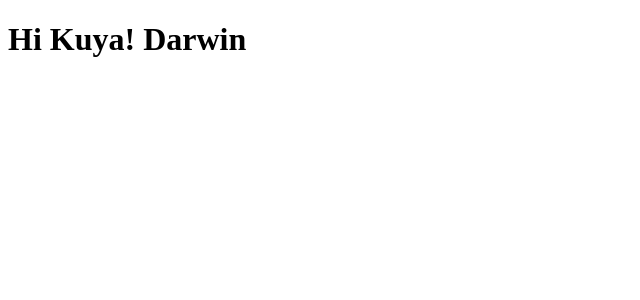
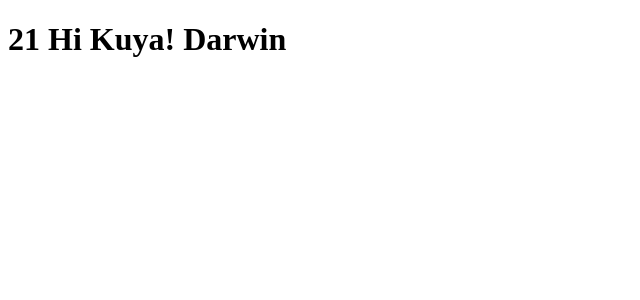
Before and after one commit to DarwinMelaya/React, a React (Vite) app in the folder reactpro/: page / in a window 1280 px wide. Shown: the top 300 px of the page, without its empty margins (0-640 px from the left). Built offline with nearby package versions, Linux system fonts and the light colour scheme.

Commit message:
Destructuring of Props 1

```diff
--- a/reactpro/src/App.jsx
+++ b/reactpro/src/App.jsx
@@ -3,7 +3,7 @@ import Hello from "./components/Hello";
 function App() {
   return (
     <div className="App">
-      <Hello name="Darwin" message="Hi Kuya!" />
+      <Hello name="Darwin" message="Hi Kuya!" age="21" />
     </div>
   );
 }
--- a/reactpro/src/components/Hello.jsx
+++ b/reactpro/src/components/Hello.jsx
@@ -1,9 +1,10 @@
 function Hello(props) {
   console.log(props);
+  const { name, message, age } = props;
   return (
     <div>
       <h1>
-        {props.message} {props.name}
+        {age} {message} {name}
       </h1>
     </div>
   );
```
